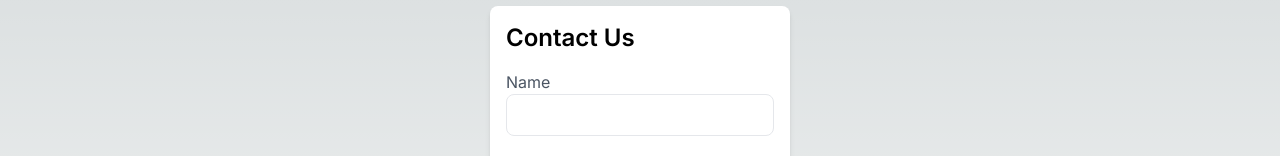
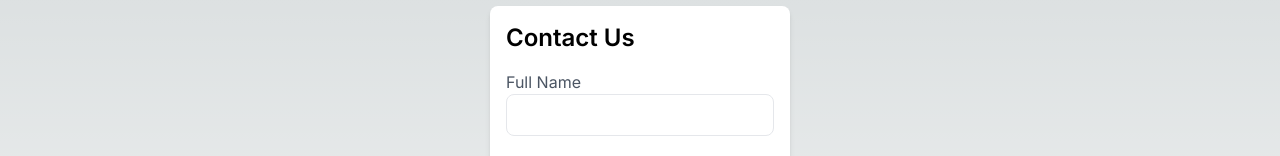
Before and after one commit to arunkulkarni95/nextjs-flask-finance-app, a Next.js app: page / in a window 1280 px wide. Shown: the part 130-286 px from the top of the page. Built offline with nearby package versions, Linux system fonts and the light colour scheme.

Commit message:
ci/cd pls work

```diff
--- a/app/page.tsx
+++ b/app/page.tsx
@@ -30,7 +30,7 @@ export default function Home() {
       <form onSubmit={handleSubmit}>
         <div className="mb-4">
           <label htmlFor="name" className="block text-gray-600">
-            Name
+            Full Name
           </label>
           <input
             type="text"
```
